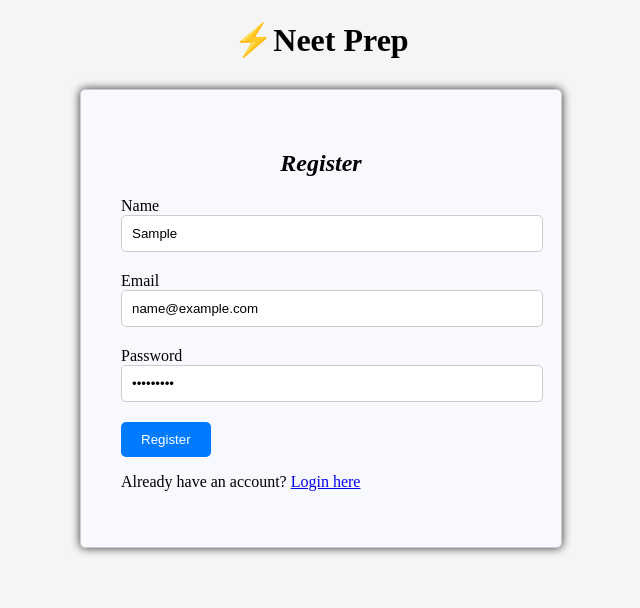
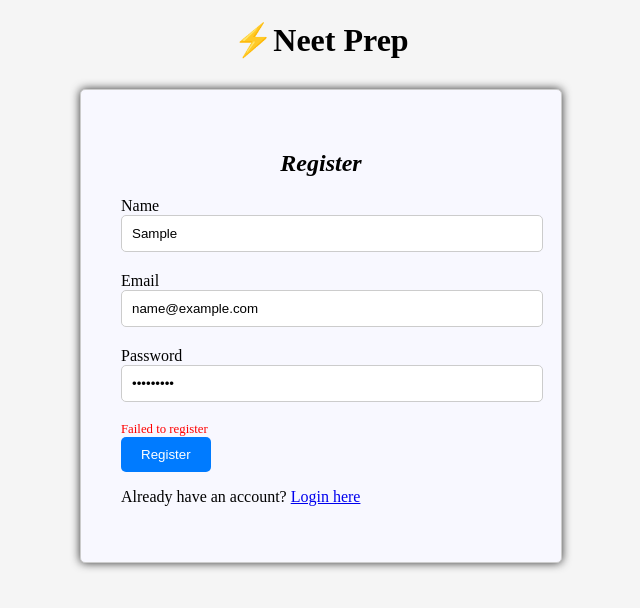
Before and after one commit to Vijay-Subbu/mocktest-project, a React (Vite) app: page /register in a window 1280 px wide. Both pictures are taken after typing "Sample", "name@example.com", "Sample123" into the empty fields and a click on the button "Register". Shown: the top 608 px of the page, without its empty margins (319-959 px from the left). Built offline with nearby package versions, Linux system fonts and the light colour scheme; no server answers.

Commit message:
backend api added for axios & modification in ui for navigation and ui changes

```diff
--- a/src/DashboardPage/Dashboard.jsx
+++ b/src/DashboardPage/Dashboard.jsx
@@ -1,14 +1,17 @@
-import React, {useEffect, useState} from 'react';
+import React, { useState, useEffect } from 'react';
 import axios from 'axios';
 import './Dashboard.css';
 import Navbar from '../NavBar/Navbar';
 
-
 const Dashboard = () => {
   const [mockTests, setMockTests] = useState([]);
   const [selectedTest, setSelectedTest] = useState(null);
+
+  const handleClick = (test) => {
+    setSelectedTest(test);
+  };
+
   useEffect(() => {
-
     axios.get('https://84647cba-f971-41da-8bed-a90d774bac9b-00-kozq80yd89n5.sisko.replit.dev/api/mock-tests')
       .then(response => {
         setMockTests(response.data);
@@ -17,9 +20,7 @@ const Dashboard = () => {
         console.error('Error fetching mock tests:', error);
       });
   }, []);
-  const handleClick = (test) => {
-    setSelectedTest(test);
-  };
+
   return (
     <div>
       <Navbar />
--- a/src/LoginPage/LoginForm.jsx
+++ b/src/LoginPage/LoginForm.jsx
@@ -1,10 +1,30 @@
-import React from 'react';
-import { Link } from 'react-router-dom';
-import { Formik, Form, Field, ErrorMessage } from 'formik';
+import React, { useState } from 'react';
+import { Link, useNavigate } from 'react-router-dom'; import { Formik, Form, Field, ErrorMessage } from 'formik';
 import * as Yup from 'yup';
+import axios from 'axios';
 import './LoginStyle.css';
 
 const LoginForm = () => {
+  const [error, setError] = useState('');
+  const navigate = useNavigate();
+
+  const handleSubmit = async (values, { setSubmitting }) => {
+    try {
+      const response = await axios.post('https://84647cba-f971-41da-8bed-a90d774bac9b-00-kozq80yd89n5.sisko.replit.dev/api/login', values);
+      const data = response.data;
+      if (response.status >= 200 && response.status < 300) {
+        // Successful login, redirect to dashboard
+        navigate('/dashboard');
+      } else {
+        setError(data.message || 'Failed to login');
+      }
+    } catch (error) {
+      console.error('Login failed:', error);
+      setError('Failed to login');
+    }
+    setSubmitting(false);
+  };
+
   return (
     <div className="login-container">
       <h2>Login</h2>
@@ -18,12 +38,7 @@ const LoginForm = () => {
             .required('Required')
             .min(6, 'Password must be at least 6 characters'),
         })}
-        onSubmit={(values, { setSubmitting }) => {
-          setTimeout(() => {
-            alert(JSON.stringify(values, null, 2));
-            setSubmitting(false);
-          }, 400);
-        }}
+        onSubmit={handleSubmit}
       >
         <Form>
           <div className="form-control">
@@ -36,6 +51,7 @@ const LoginForm = () => {
             <Field type="password" name="password" />
             <ErrorMessage name="password" component="div" className="error" />
           </div>
+          {error && <div className="error">{error}</div>}
           <button type="submit">Login</button>
         </Form>
       </Formik>
--- a/src/NavBar/Navbar.css
+++ b/src/NavBar/Navbar.css
@@ -62,3 +62,6 @@
 .dropdown:hover .dropdown-content {
   display: block;
 }
+.dropdown-content button{
+  button-type:primary;
+}
--- a/src/NavBar/Navbar.jsx
+++ b/src/NavBar/Navbar.jsx
@@ -1,8 +1,13 @@
 import React from 'react';
-import { Link } from 'react-router-dom';
+import { Link, useNavigate } from 'react-router-dom';
 import './Navbar.css';
 
 const Navbar = () => {
+  const navigate = useNavigate();
+
+  const handleLogout = () => {
+    navigate('/');
+  };
   return (
     <nav className="navbar">
       <ul className="navbar-menu">
@@ -23,7 +28,8 @@ const Navbar = () => {
           <div className="dropdown-content">
             <Link to="/dashboard/profile">Profile</Link>
             <Link to="/dashboard/settings">Settings</Link>
-            <button>Logout</button>
+            <Link to="/" onClick={handleLogout}><button>Logout</button></Link>
+
           </div>
         </li>
       </ul>
--- a/src/RegisterPage/RegisterForm.jsx
+++ b/src/RegisterPage/RegisterForm.jsx
@@ -1,11 +1,45 @@
-import React from 'react';
-import { Link } from 'react-router-dom';
+import React, { useState, useEffect } from 'react';
+import { Link , useNavigate} from 'react-router-dom';
 import { Formik, Form, Field, ErrorMessage } from 'formik';
 import * as Yup from 'yup';
+import axios from 'axios';
 import './RegisterStyle.css';
 
 const RegisterForm = () => {
+  const [error, setError] = useState('');
+  const [isRegistered, setRegistered] = useState(false);
+  const navigate=useNavigate();
+
+  useEffect(() => {
+    if (isRegistered) {
+      const redirectTimer = setTimeout(() => {
+        navigate('/');
+      }, 2000);
+      return () => clearTimeout(redirectTimer);
+    }
+  }, [isRegistered, navigate]);
+
+  const handleSubmit = async (values, { setSubmitting }) => {
+    try {
+      const response = await axios.post('https://84647cba-f971-41da-8bed-a90d774bac9b-00-kozq80yd89n5.sisko.replit.dev/api/register', values);
+      const data = response.data;
+      if (response.status >= 200 && response.status < 300) {
+        setRegistered(true);
+      } else {
+        setError(data.message || 'Failed to register');
+      }
+    } catch (error) {
+      console.error('Registration failed:', error);
+      setError('Failed to register');
+    }
+    setSubmitting(false);
+  };
+
   return (
+    <div className="register-wrapper">
+    {isRegistered && (
+      <div className="alert">Registration successful! Redirecting to login page...</div>
+    )}
     <div className="register-container">
       <h2>Register</h2>
       <Formik
@@ -17,12 +51,7 @@ const RegisterForm = () => {
             .required('Required')
             .min(6, 'Password must be at least 6 characters'),
         })}
-        onSubmit={(values, { setSubmitting }) => {
-          setTimeout(() => {
-            alert(JSON.stringify(values, null, 2));
-            setSubmitting(false);
-          }, 400);
-        }}
+        onSubmit={handleSubmit}
       >
         <Form>
           <div className="form-control">
@@ -40,6 +69,7 @@ const RegisterForm = () => {
             <Field type="password" name="password" />
             <ErrorMessage name="password" component="div" className="error" />
           </div>
+          {error && <div className="error">{error}</div>}
           <button type="submit">Register</button>
         </Form>
       </Formik>
@@ -47,6 +77,7 @@ const RegisterForm = () => {
         Already have an account? <Link to="/">Login here</Link>
       </p>
     </div>
+    </div>
   );
 };
 
--- a/src/RegisterPage/RegisterStyle.css
+++ b/src/RegisterPage/RegisterStyle.css
@@ -53,3 +53,7 @@ button[type='submit']:hover {
 .link:hover {
   text-decoration: underline;
 }
+.alert {
+  text-align: center;
+  color: limegreen
+}
```
Lines whose indentation alone changed are shown as unchanged.
